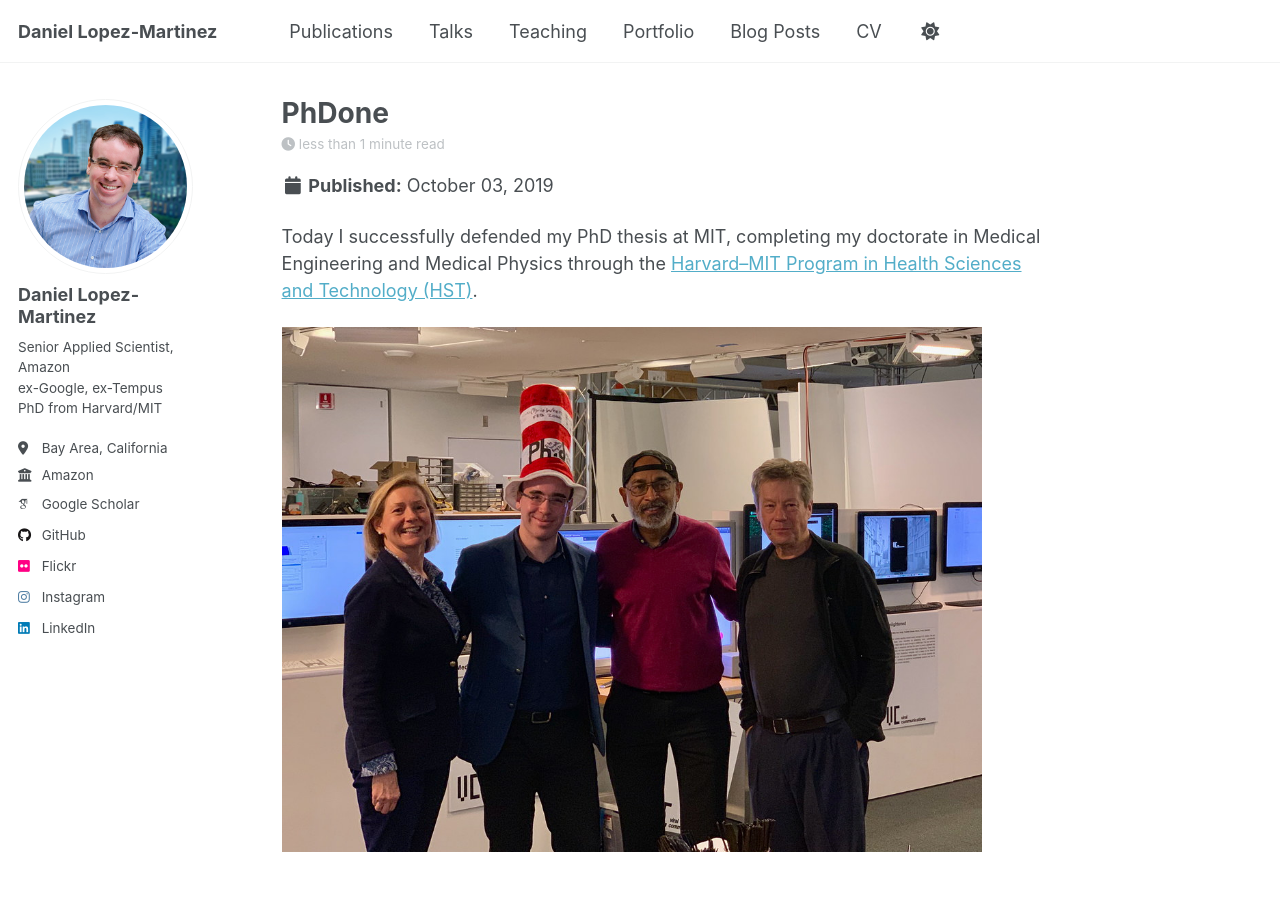
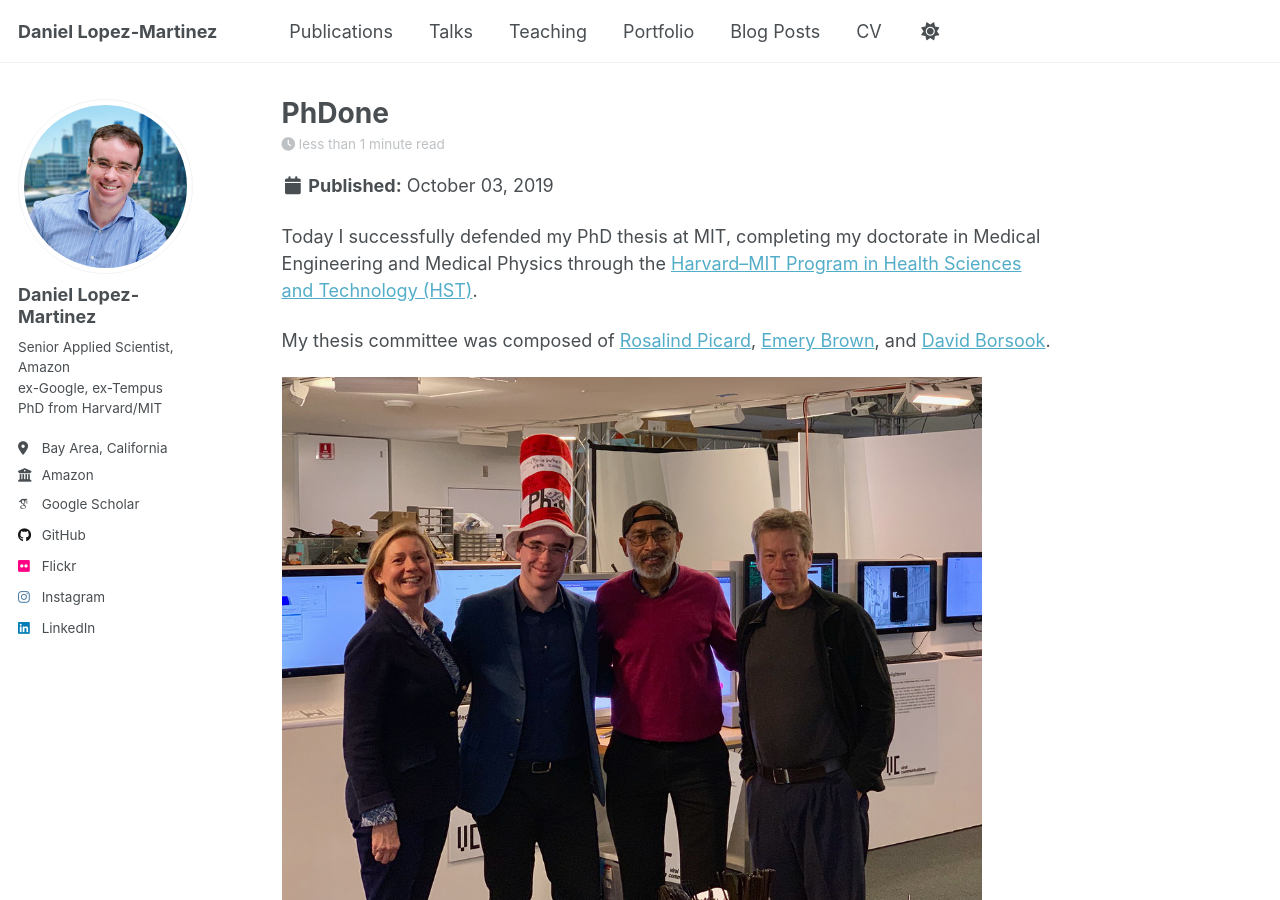
Before and after one commit to daniel-lopezmartinez/daniel-lopezmartinez.github.io, a Jekyll site: the page built from _posts/2019-10-03-phd-thesis-defense.md, in a window 1280 px wide and 900 px high. Built offline with Jekyll 4.4.1, drawn with Linux system fonts in a browser that asks for light colours; some web fonts are replaced; a script that is not in the unit is left out.

Commit message:
added hyperlinks

```diff
--- a/_posts/2019-10-03-phd-thesis-defense.md
+++ b/_posts/2019-10-03-phd-thesis-defense.md
@@ -13,4 +13,6 @@ tags:
 
 Today I successfully defended my PhD thesis at MIT, completing my doctorate in Medical Engineering and Medical Physics through the [Harvard–MIT Program in Health Sciences and Technology (HST)](https://hst.mit.edu/).
 
+My thesis committee was composed of [Rosalind Picard](https://en.wikipedia.org/wiki/Rosalind_Picard), [Emery Brown](https://en.wikipedia.org/wiki/Emery_N._Brown), and [David Borsook](https://clbb.mgh.harvard.edu/faculty/david-borsook/).
+
 <img src='/images/blog/2019-10-03-mit-phd-thesis-defense.jpg' width="700" alt="Daniel Lopez-Martinez with his PhD thesis committee after his defense at MIT: Professor Rosalind Picard, Daniel Lopez-Martinez, Professor Emery Brown, and Professor David Borsook.">
```
